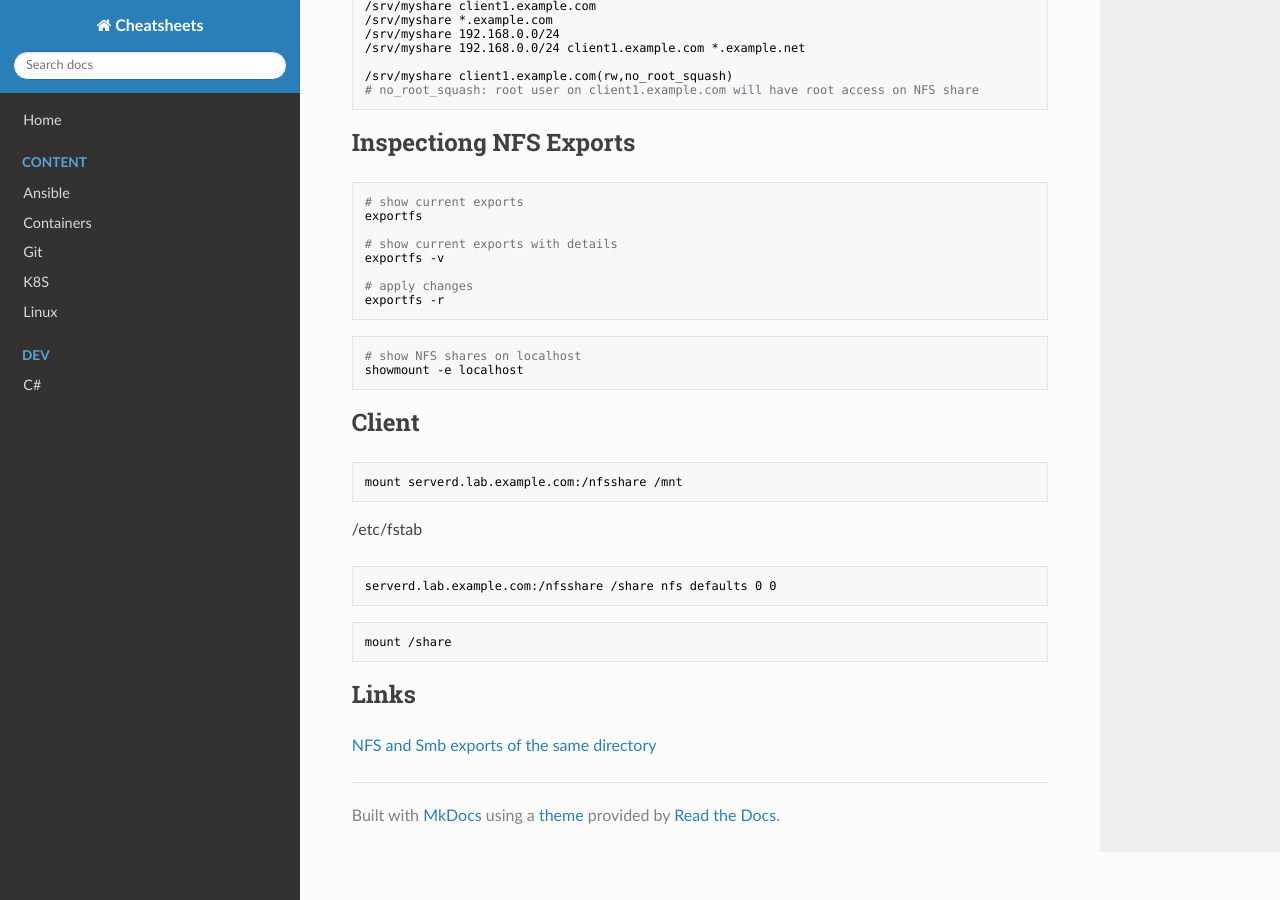
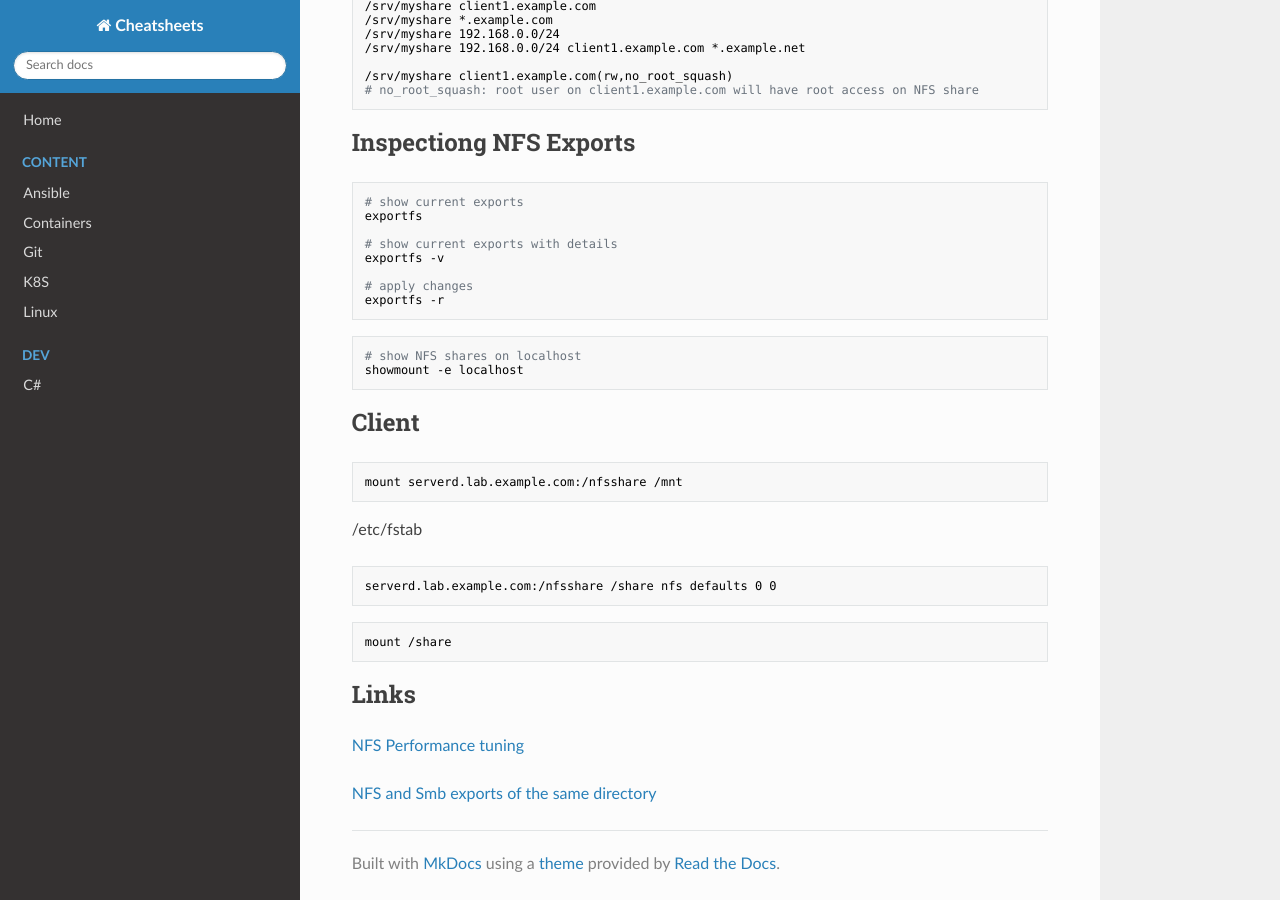
Before and after one commit to alextitov1/cheatsheets, an MkDocs documentation site: the page built from docs/linux/EX358/NFS.md, in a window 1280 px wide and 900 px high, scrolled down 842 px. Built offline with MkDocs 1.6.1, drawn with Linux system fonts in a browser that asks for light colours; nearby versions of some CDN libraries.

Commit message:
Update NFS.md

```diff
--- a/docs/linux/EX358/NFS.md
+++ b/docs/linux/EX358/NFS.md
@@ -77,4 +77,6 @@ mount /share
 
 ## Links
 
+[NFS Performance tuning](https://cromwell-intl.com/open-source/performance-tuning/nfs.html)
+
 [NFS and Smb exports of the same directory](https://access.redhat.com/solutions/39855)
```
